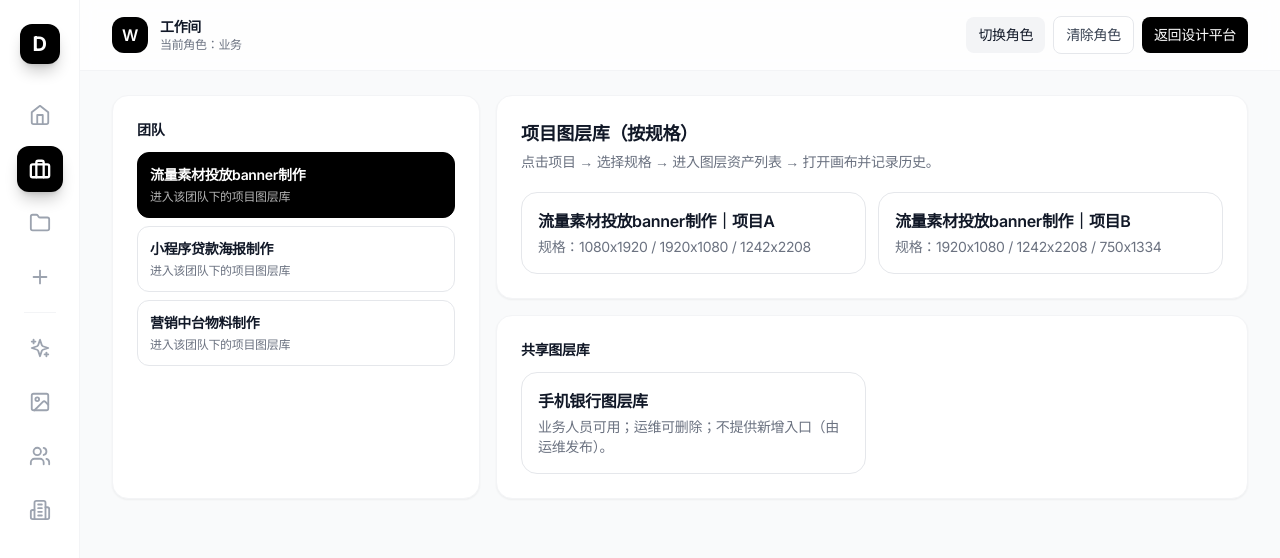
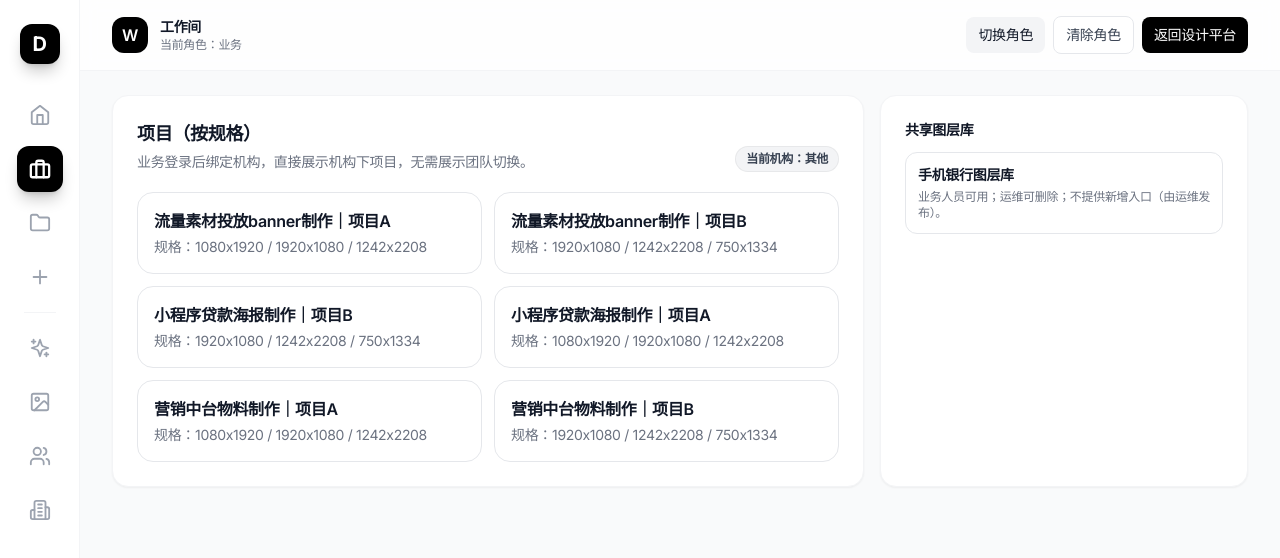
Before and after one commit to AudreyZeng99/ui-deepcanvas, a React (Vite) app: page /#/workroom/select-role in a window 1280 px wide. Both pictures are taken after a click on the button "进入工作间". Shown: the top 558 px of the page. Built offline with nearby package versions, Linux system fonts and the light colour scheme.

Commit message:
ui: hide team switcher in business workroom

```diff
--- a/src/pages/Workroom.tsx
+++ b/src/pages/Workroom.tsx
@@ -454,57 +454,35 @@ function BusinessEntry() {
   }, [teams]);
 
   const [projects, setProjects] = useState<WorkroomProject[]>(() => readProjects());
-  const [activeTeamId, setActiveTeamId] = useState<string>(() => teams[0]?.id || '');
 
   useEffect(() => {
     setProjects(readProjects());
   }, [teams]);
-
-  useEffect(() => {
-    if (!activeTeamId && teams[0]?.id) setActiveTeamId(teams[0].id);
-  }, [activeTeamId, teams]);
 
   const accessibleLibraries = useMemo(() => {
     if (!identity) return [];
     return libs.filter((l) => canAccessLibrary(identity, l));
   }, [identity, libs]);
 
-  const teamProjects = useMemo(() => projects.filter((p) => p.teamId === activeTeamId), [projects, activeTeamId]);
-
   if (!identity || identity.role !== 'business') return null;
 
   return (
     <div className="grid grid-cols-1 xl:grid-cols-3 gap-4">
-      <div className="bg-white border border-gray-100 rounded-2xl p-6 shadow-sm">
-        <div className="text-sm font-semibold text-gray-900">团队</div>
-        <div className="mt-3 space-y-2">
-          {teams.map((t) => (
-            <button
-              key={t.id}
-              onClick={() => setActiveTeamId(t.id)}
-              className={clsx(
-                'w-full text-left rounded-xl border px-3 py-3 transition',
-                activeTeamId === t.id ? 'border-black bg-black text-white' : 'border-gray-200 bg-white hover:bg-gray-50'
-              )}
-            >
-              <div className="text-sm font-semibold">{t.name}</div>
-              <div className={clsx('text-xs mt-1', activeTeamId === t.id ? 'text-white/70' : 'text-gray-500')}>
-                进入该团队下的项目图层库
+      <div className="xl:col-span-2 bg-white border border-gray-100 rounded-2xl p-6 shadow-sm">
+        <div className="flex items-end justify-between gap-3 flex-wrap">
+          <div>
+            <div className="text-lg font-semibold">项目（按规格）</div>
+            <div className="text-sm text-gray-500 mt-1">业务登录后绑定机构，直接展示机构下项目，无需展示团队切换。</div>
           </div>
-            </button>
-          ))}
+          <div className="text-xs px-2.5 py-1 rounded-full bg-gray-100 border border-black/5 text-gray-700 font-semibold">
+            当前机构：{identity.businessOrg === 'shenzhen' ? '深圳分行' : '其他'}
           </div>
         </div>
-
-      <div className="xl:col-span-2 space-y-4">
-        <div className="bg-white border border-gray-100 rounded-2xl p-6 shadow-sm">
-          <div className="text-lg font-semibold">项目图层库（按规格）</div>
-          <div className="text-sm text-gray-500 mt-1">点击项目 → 选择规格 → 进入图层资产列表 → 打开画布并记录历史。</div>
         <div className="mt-5 grid grid-cols-1 md:grid-cols-2 gap-3">
-            {teamProjects.length === 0 ? (
+          {projects.length === 0 ? (
             <div className="text-sm text-gray-500">暂无项目</div>
           ) : (
-              teamProjects.map((p) => (
+            projects.map((p) => (
               <Link
                 key={p.id}
                 to={`/workroom/projects/${encodeURIComponent(p.id)}`}
@@ -520,18 +498,17 @@ function BusinessEntry() {
 
       <div className="bg-white border border-gray-100 rounded-2xl p-6 shadow-sm">
         <div className="text-sm font-semibold text-gray-900">共享图层库</div>
-          <div className="mt-3 grid grid-cols-1 md:grid-cols-2 gap-3">
+        <div className="mt-3 space-y-2">
           {accessibleLibraries.map((lib) => (
             <Link
               key={lib.id}
               to={`/workroom/libraries/${encodeURIComponent(lib.id)}`}
-                className="rounded-2xl border border-gray-200 bg-white hover:bg-gray-50 transition p-4"
+              className="block rounded-xl border border-gray-200 bg-white hover:bg-gray-50 transition px-3 py-3"
             >
-                <div className="font-semibold">{lib.name}</div>
-                <div className="text-sm text-gray-500 mt-1">{lib.description || '—'}</div>
+              <div className="text-sm font-semibold">{lib.name}</div>
+              <div className="text-xs text-gray-500 mt-1">{lib.description || '—'}</div>
             </Link>
           ))}
-          </div>
         </div>
       </div>
     </div>
```
Lines whose indentation alone changed are shown as unchanged.
